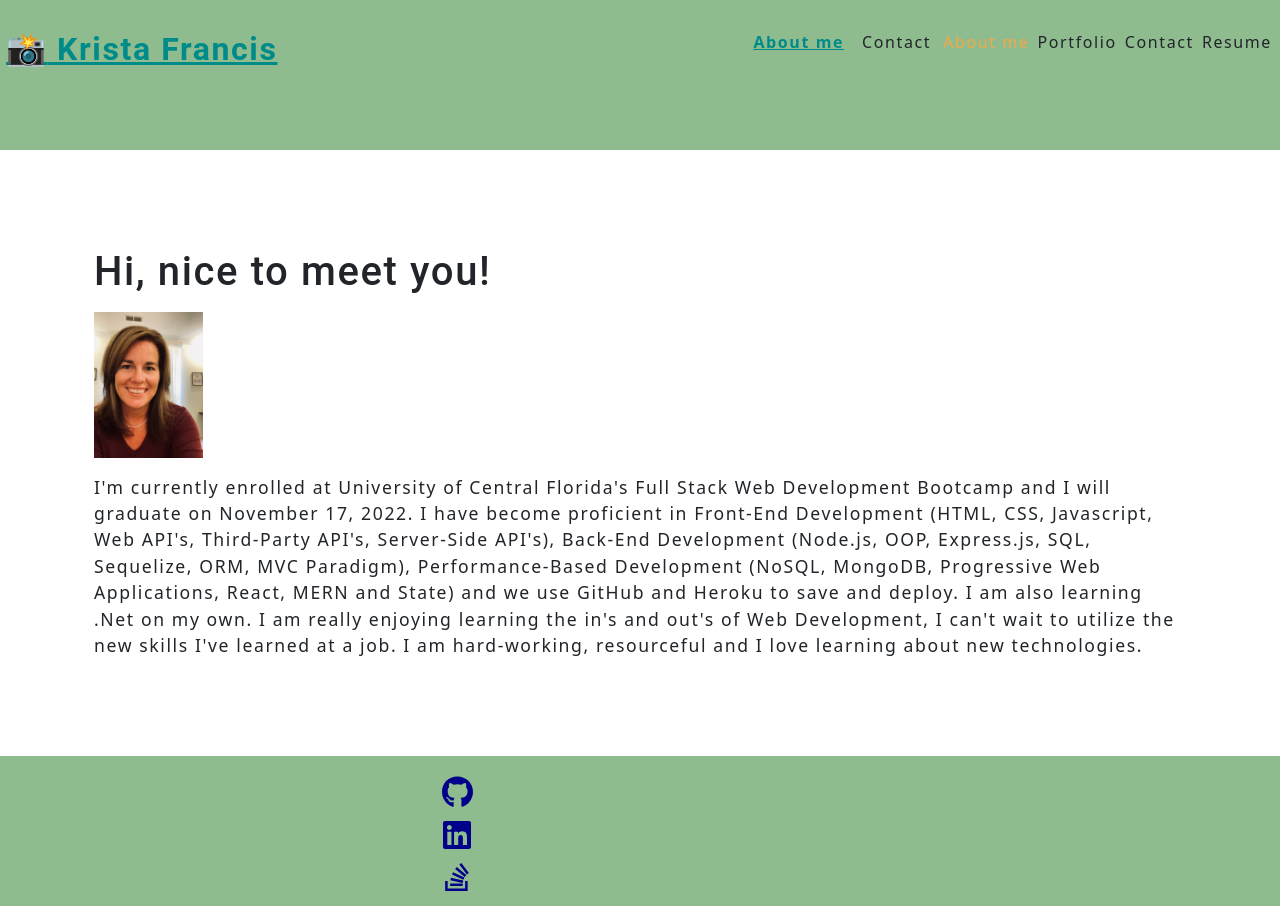
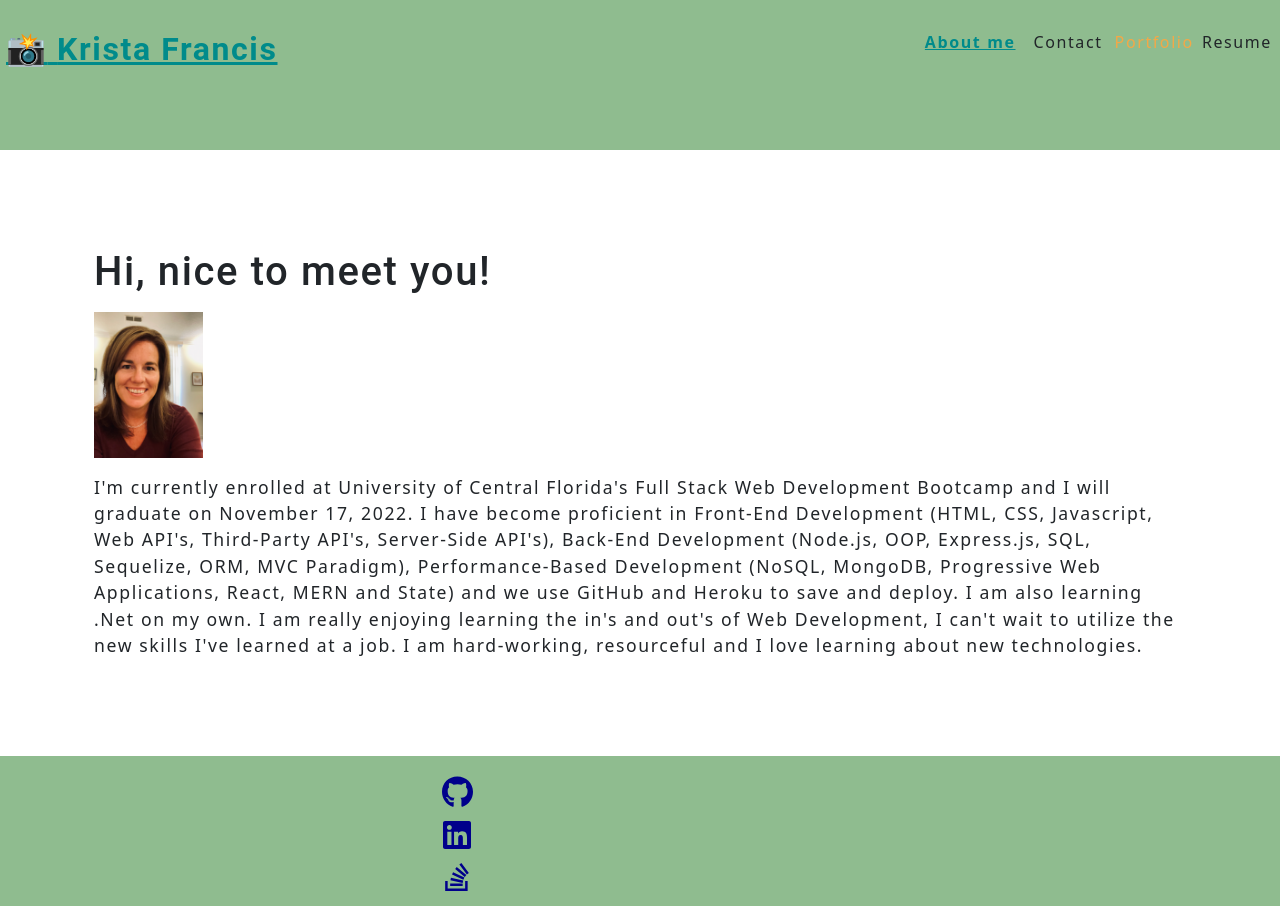
Before and after one commit to kristafrancis/kristas-react-portfolio, a React (Create React App) app: page / in a window 1280 px wide. Built offline with nearby package versions, Linux system fonts and the light colour scheme.

Commit message:
corrected index.css

```diff
--- a/src/App.js
+++ b/src/App.js
@@ -12,11 +12,11 @@ import Footer from "./components/Footer";
 
 function App() {
   const [categories] = useState([
-    {
-      name: "about me",
-    },
+    // {
+    //   name: "about me",
+    // },
     { name: "portfolio" },
-    { name: "contact" },
+    // { name: "contact" },
     { name: "resume" },
   ]);
 
```
